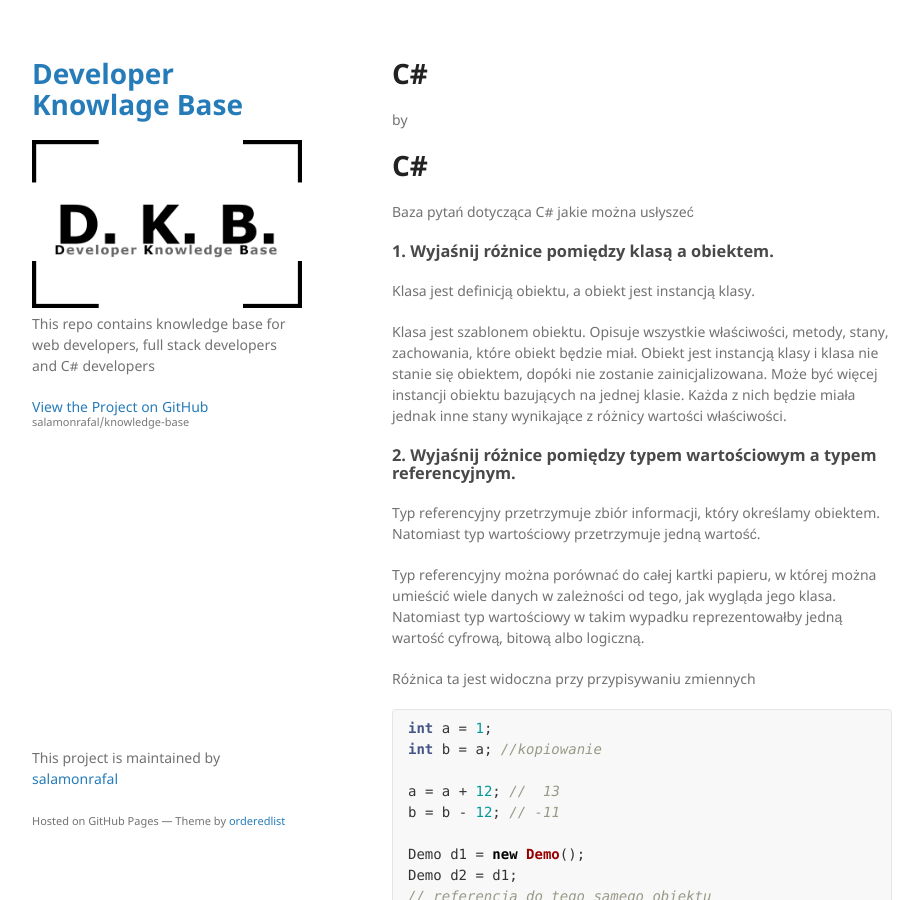
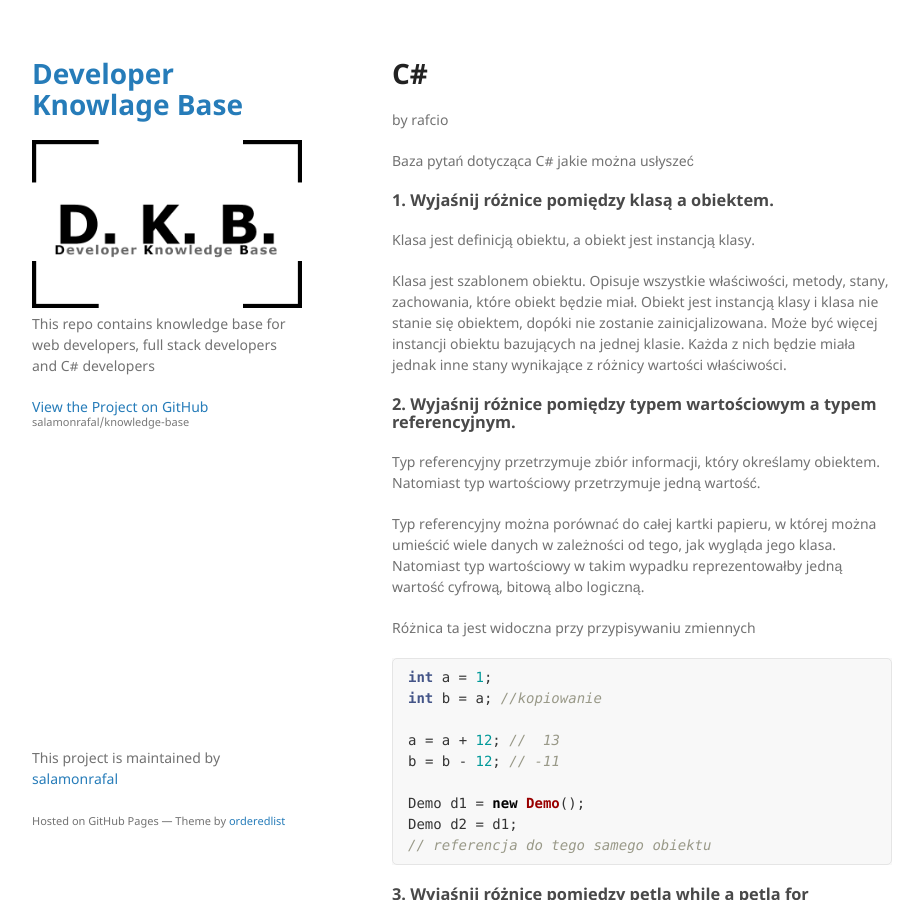
Before and after one commit to salamonrafal/knowledge-base, a Jekyll site: the page built from Csharp.md, in a window 1280 px wide and 900 px high. Shown: the whole window, without its empty margins (178-1101 px from the left). Built offline with Jekyll 4.4.1, drawn with Linux system fonts in a browser that asks for light colours; our own code applies the rules of GitHub Pages for plain Markdown files; some of the changed text lies outside the part shown.

```diff
--- a/Csharp.md
+++ b/Csharp.md
@@ -1,7 +1,9 @@
 ---
 layout: post
+title: C#
+author: rafcio
+tags: c# language programing
 ---
-# C\#
 
 <p>Baza pytań dotycząca C# jakie można usłyszeć</p>
 
```
